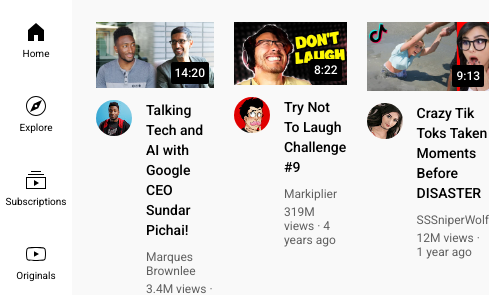
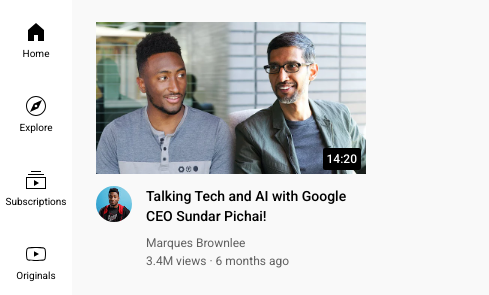
Before and after one commit to tresoruwizeye/YOUTUBE, a plain HTML site: page html/youtube.html in a window 390 px wide. Shown: the part 63-358 px from the top of the page, 489 px wide, since content can reach past the window. Drawn offline with Linux system fonts and the light colour scheme.

Commit message:
working on responsiveness

```diff
--- a/styles/video.css
+++ b/styles/video.css
@@ -51,3 +51,21 @@
   column-gap: 20px;
   row-gap: 40px;
 }
+
+@media (min-width: 1000px) {
+  .video-grid {
+    grid-template-columns: 1fr 1fr 1fr 1fr;
+  }
+}
+
+@media (max-width: 800px) {
+  .video-grid {
+    grid-template-columns: 1fr 1fr;
+  }
+}
+
+@media (max-width: 500px) {
+  .video-grid {
+    grid-template-columns: 1fr;
+  }
+}
```
